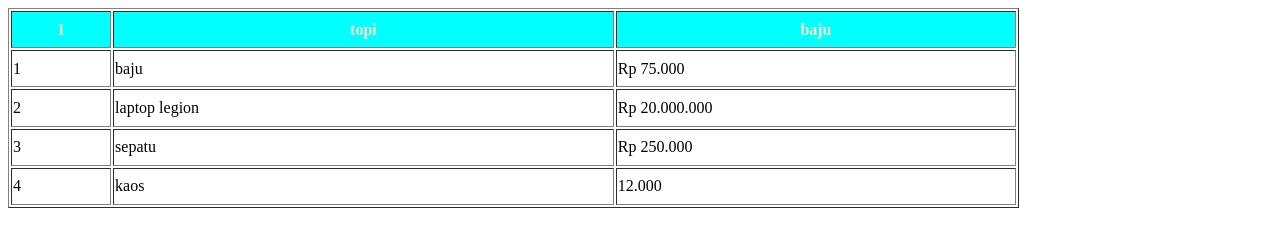
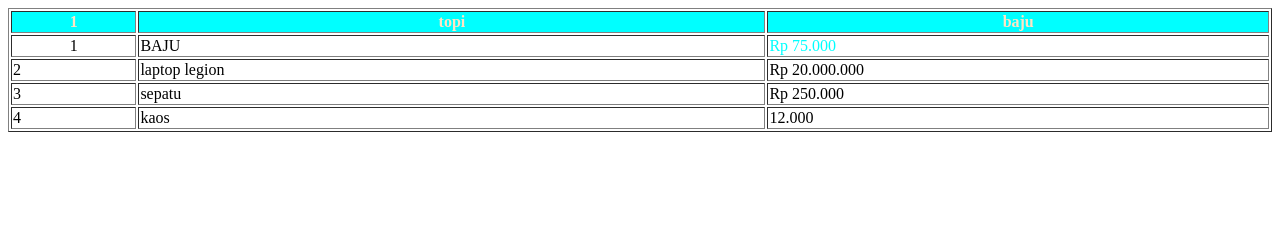
Before and after one commit to aryandikaaaa/1124160202-latihan-table6-aryandika, a plain HTML site: page index.html in a window 1280 px wide. Drawn offline with Linux system fonts and the light colour scheme.

```diff
--- a/index.html
+++ b/index.html
@@ -1,16 +1,17 @@
 <!DOCTYPE html>
 <html lang="en">
 <body>
-    <table border="1"width="80%" height="200px">
+    <table border="1" style="border-collapse;
+        width: 100%;">
         <tr>
             <th style="background-color: aqua; color: bisque; width: 10%">1</th>
             <th style="background-color: aqua; color: bisque; width: 50%">topi</th>
             <th style="background-color: aqua; color: bisque; width: 80%">baju</th>
         </tr>
         <tr>
-            <td>1</td>
-            <td>baju</td>
-            <td>Rp 75.000</td>
+            <td style="text-align: center;">1</td>
+            <td style="text-transform: uppercase;">baju</td>
+            <td style="color: aqua;">Rp 75.000</td>
         </tr>
         <tr>
             <td>2</td>
```
